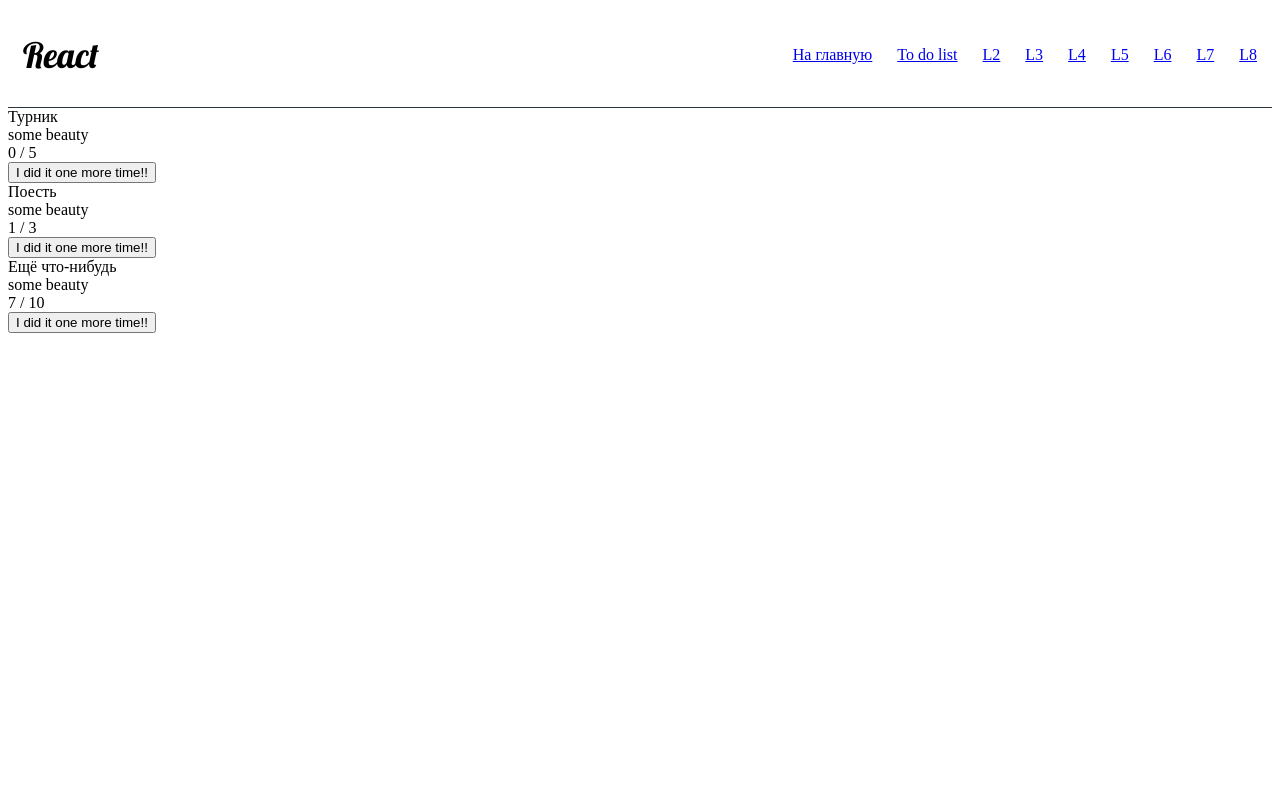
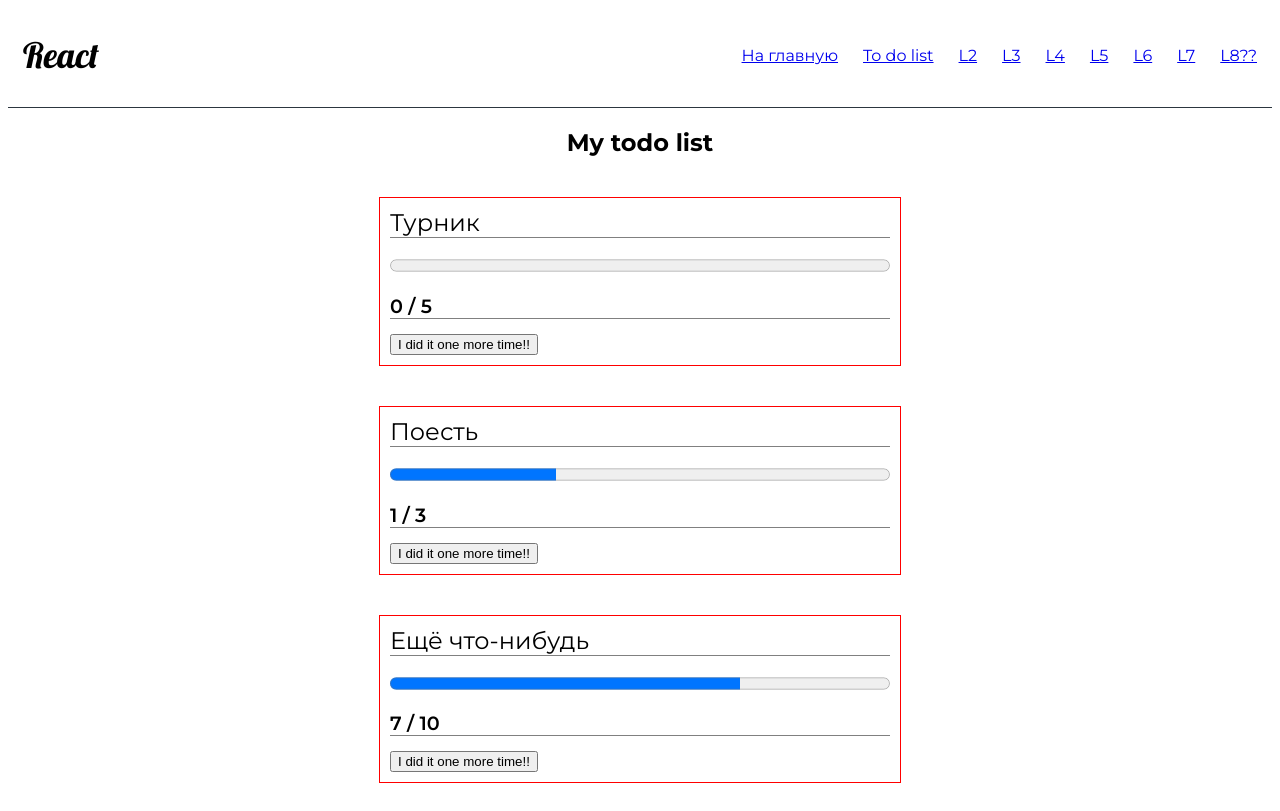
Before and after one commit to alena-apr/r-1, a React (Vite) app: page /todo in a window 1280 px wide. Built offline with nearby package versions, Linux system fonts and the light colour scheme.

Commit message:
some css
added some css

```diff
--- a/src/components/Menu/Menu.jsx
+++ b/src/components/Menu/Menu.jsx
@@ -11,7 +11,7 @@ export default function Menu() {
         { title: "L5", to: "/l5" },
         { title: "L6", to: "/l6" },
         { title: "L7", to: "/l7" },
-        { title: "L8", to: "/l8" }
+        { title: "L8??", to: "/l8" }
     ];
     return (
         <nav className = {styles['header-nav']}>
--- a/src/components/ToDos/ToDos.jsx
+++ b/src/components/ToDos/ToDos.jsx
@@ -1,6 +1,6 @@
-import { useState } from 'react';
+
 import styles from './toDos.module.scss';
-import propTypes, { string } from 'prop-types';
+import propTypes from 'prop-types';
 
 ToDo.propTypes = {
     title: propTypes.string,
@@ -9,7 +9,7 @@ ToDo.propTypes = {
     changeTimes: propTypes.func,
 };
 
-function ToDo({title, timesDone, timesToDo, id, changeTimes}) {
+function ToDo({title, timesDone, timesToDo, changeTimes}) {
 
     function addTimes() {
         if (timesDone < timesToDo) {
@@ -18,16 +18,19 @@ function ToDo({title, timesDone, timesToDo, id, changeTimes}) {
     }
 
     return (
-        <div className='card'>
-            <span>{title}</span>
-            <br />
-            <span>some beauty</span>
-            <br />
-            {timesDone} / {timesToDo}
-            <br />
-            <button className='done-btn'
-            onClick={addTimes}
-            >I did it one more time!!</button>
+        <div className={styles.card}>
+            <div className={styles.title}>{title}</div>
+            <div>
+                <progress max={timesToDo} value={timesDone}>{timesDone}</progress>
+            </div>
+
+            <div className={styles['progress-number']}>{timesDone} / {timesToDo}</div>
+            <div>
+                <button className={styles.btn}
+                onClick={addTimes}
+                >I did it one more time!!</button>
+            </div>
+
         </div>
     )
 }
--- a/src/components/ToDos/toDos.module.scss
+++ b/src/components/ToDos/toDos.module.scss
@@ -0,0 +1,31 @@
+.card {
+    display: flex;
+    flex-direction: column;
+    row-gap: 15px;
+    width: 500px;
+    margin: 20px;
+    padding: 10px;
+    border: 1px solid red;
+}
+
+.title {
+
+    font-size: 1.5rem;
+    border-bottom: 1px solid gray;
+}
+
+progress {
+    width: 100%;
+    height: 25px;
+}
+
+.progress-number {
+    font-size: 1.2rem;
+    font-weight: 600;
+    border-bottom: 1px solid gray;
+}
+
+.btn{
+    display: inline-block;
+
+}
--- a/src/index.css
+++ b/src/index.css
@@ -1,5 +1,8 @@
 @import url("https://fonts.googleapis.com/css2?family=Lobster&family=Montserrat:wght@400;600;700&display=swap");
 
+:root {
+  font-family: 'Montserrat', sans-serif;
+}
 /* :root {
   font-family: Inter, system-ui, Avenir, Helvetica, Arial, sans-serif;
   line-height: 1.5;
--- a/src/routes/Main/Main.jsx
+++ b/src/routes/Main/Main.jsx
@@ -1,12 +1,13 @@
 import { Fragment } from "react";
 import Layout from "../../components/Layout/Layout";
+import styles from './main.module.scss'
 
 export default function Main() {
     return(
         <Fragment>
             <Layout>
                 <main>
-                    <div>Надо выбрать элемент в шапке. </div>
+                    <div className={styles.text}>Надо выбрать элемент в шапке. </div>
                 </main>
             </Layout>
         </Fragment>
--- a/src/routes/Main/main.module.scss
+++ b/src/routes/Main/main.module.scss
@@ -0,0 +1,6 @@
+.text {
+    font-size: 20px;
+    font-weight: 700;
+    text-align: center;
+    margin-block: 200px;
+}
--- a/src/routes/PageNotFound/PafeNotFound.jsx
+++ b/src/routes/PageNotFound/PafeNotFound.jsx
@@ -7,7 +7,7 @@ const PageNotFound = () => {
         <Fragment>
             <Layout>
                 <main>
-                    <div className={styles["text"]}>
+                    <div className={styles.text}>
                         Страница не найдена
                     </div>
                 </main>
--- a/src/routes/ToDoList/ToDoList.jsx
+++ b/src/routes/ToDoList/ToDoList.jsx
@@ -1,13 +1,13 @@
 import { Fragment, useState } from "react";
 import Layout from "../../components/Layout/Layout";
-// import styles from './toDoList.module.scss'
+import styles from './toDoList.module.scss'
 import ToDo from "../../components/ToDos/ToDos";
 
 function ToDoList() {
     const [toDos, setToDos] = useState([
-        {title: 'Турник' , timesDone: 0, timesToDo: 5, id: 1},
-        {title: 'Поесть', timesDone: 1, timesToDo: 3, id: 2},
-        {title: 'Ещё что-нибудь', timesDone: 7, timesToDo: 10, id: 3},
+        {title: 'Турник' , timesDone: 0, timesToDo: 5},
+        {title: 'Поесть', timesDone: 1, timesToDo: 3},
+        {title: 'Ещё что-нибудь', timesDone: 7, timesToDo: 10},
     ])
 
     function setTimesDone(i, timesDone) {
@@ -24,7 +24,8 @@ function ToDoList() {
         <Fragment>
             <Layout>
                 <main>
-                    <div>
+                    <div className={styles.main}>
+                        <div className={styles.title}>My todo list</div>
                         {toDosElem}
                     </div>
                 </main>
--- a/src/routes/ToDoList/toDoList.module.scss
+++ b/src/routes/ToDoList/toDoList.module.scss
@@ -0,0 +1,11 @@
+.main {
+    display: flex;
+    flex-direction: column;
+    align-items: center;
+}
+
+.title{
+    margin: 20px;
+    font-weight: 700;
+    font-size: 1.5rem;
+}
```
